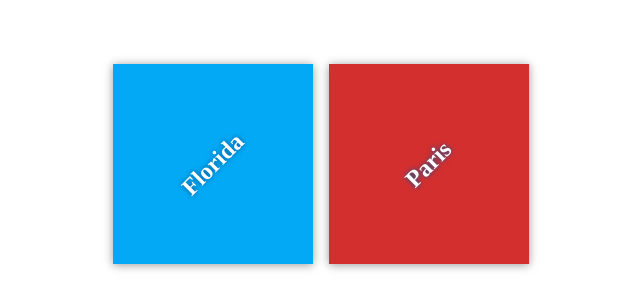
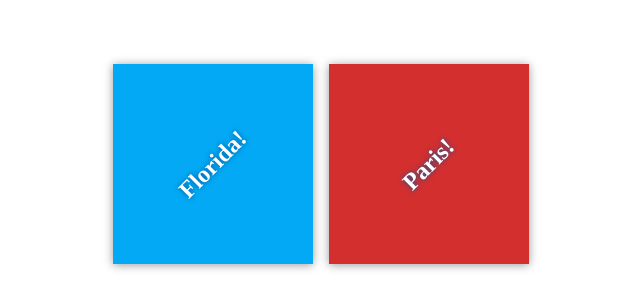
Before and after one commit to MPaley/my-travel-plans, a plain HTML site: page index.html in a window 1280 px wide. Shown: the part 236-544 px from the top of the page, 319-959 px from the left. Drawn offline with Linux system fonts and the light colour scheme.

```diff
--- a/index.html
+++ b/index.html
@@ -11,11 +11,11 @@
     <div class="container">
         <div class="destination-container">
             <div class="destination" id="florida">
-                <h2>Florida</h2>
+                <h2>Florida!</h2>
             </div>
 
             <div class="destination" id="paris">
-                <h2>Paris</h2>
+                <h2>Paris!</h2>
             </div>
         </div>
     </div>
```
